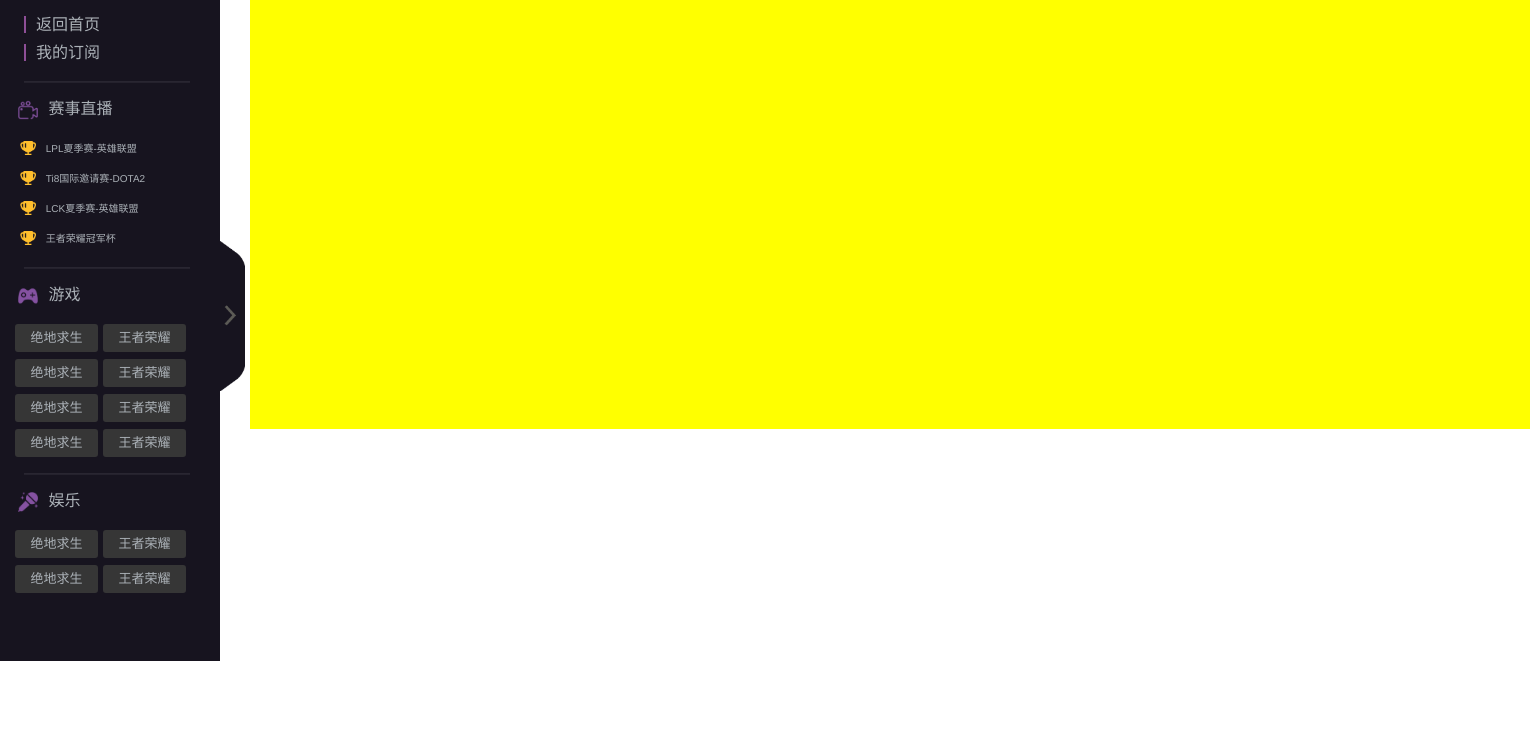
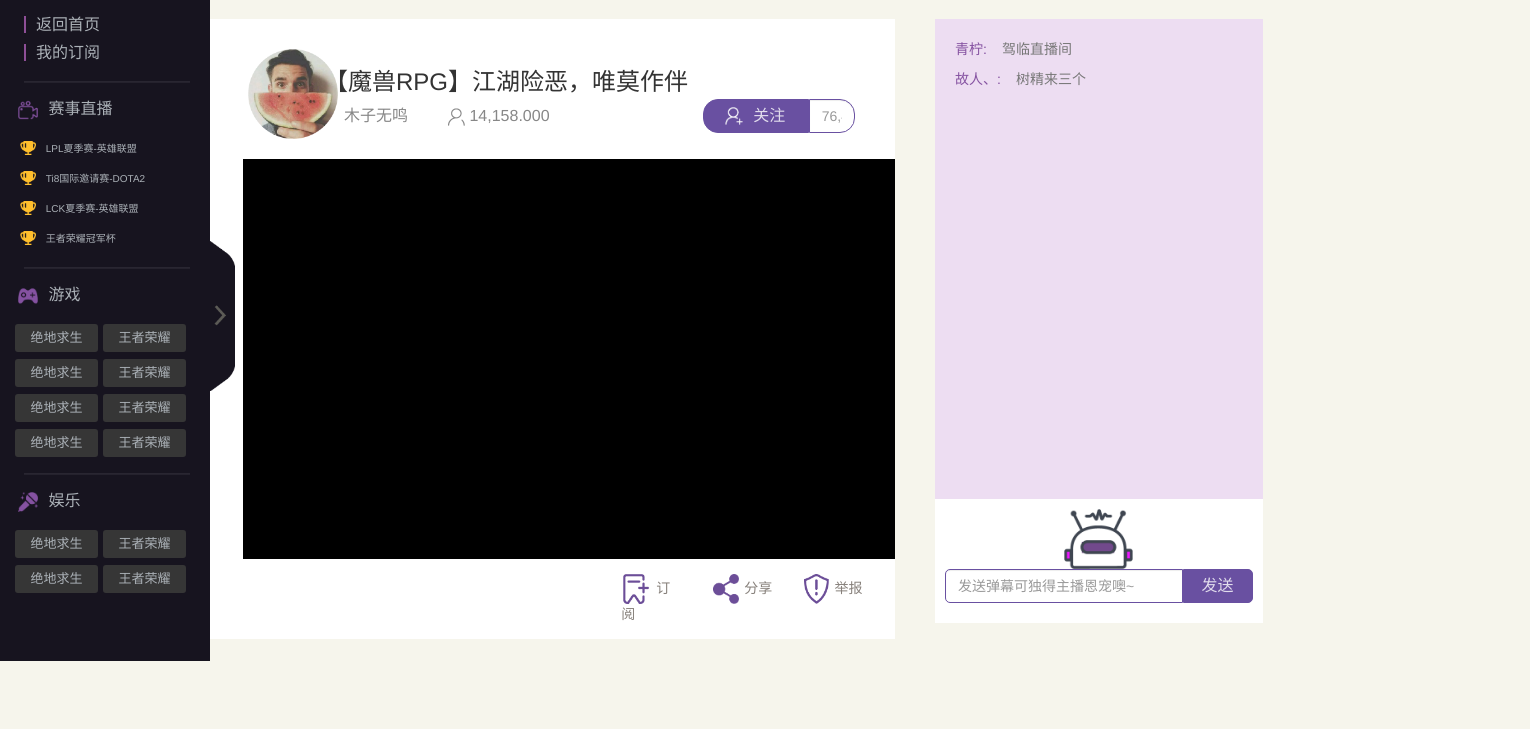
Before and after one commit to Xlind/gulugulu, a plain HTML site: page html/gulugulu-live.html in a window 1280 px wide. Shown: the part 71-800 px from the top of the page, 1530 px wide, since content can reach past the window. Drawn offline with nearby package versions, Linux system fonts and the light colour scheme.

Commit message:
直播页面雏形

```diff
--- a/css/nav.css
+++ b/css/nav.css
@@ -1,6 +1,6 @@
 @charset "utf-8";
-body{overflow-y: hidden;background: #E2E2E2}
-body,html{height: 100%;}
+body{overflow-y: hidden;}
+body,html{background-color: #f6f5ec;}
 body,ul{margin:0;padding:0;}
 /*body{font:14px "微软雅黑","宋体","Arial Narrow",HELVETICA;-webkit-text-size-adjust:100%;}*/
 li{list-style:none}
@@ -10,8 +10,8 @@ a:focus{text-decoration: none;}
 
 /* nav */
 /*.navLayout{width: 580px;background-color: yellow; height: 670px;}*/
-.navLive{width:220px;height: 670px;background: #17141f;transition: all .3s; position: absolute;top:62px;left: 0; padding-left: 5px;}
-.navLive a{display: block;overflow: hidden;padding-left: 24px;line-height: 28px;max-height: 46px;color: #ABB1B7;transition: all .3s;z-index: 4}
+.navLive{width:210px;height: 670px;background: #17141f;transition: all .1s; position: absolute;top:62px;left: 0; padding-left: 5px; z-index: 12;}
+.navLive a{display: block;overflow: hidden;padding-left: 24px;line-height: 28px;max-height: 46px;color: #ABB1B7;transition: all .1s;z-index: 4}
 .navLive a:hover{ text-decoration: none; color: #8e4f97}
 .navLive .navStyle span{border-left: solid 2px #8e4f97;padding-left: 10px}
 .navLive .navLive-item .imgHidden{display: none;width: 60px; height: 35px;text-align: left;}
@@ -19,7 +19,7 @@ a:focus{text-decoration: none;}
 .navLive a span{margin-left: 10px;}
 .navLive-item{position: relative; width: 200px;}
 /*.navLive-item .ul-show{}*/
-.navLive-item ul li a img{padding-left: 6px;transition: all .3s;}
+.navLive-item ul li a img{padding-left: 6px;transition: all .1s;}
 .navLive-item ul li a span{font-size: x-small;}
 .navLive-item ul .liBox{padding-left: 20px; display: block;height: 35px;}
 .navLive-item ul li .li-item{width: 83px;text-align:center;font-size: small; background-color: #363636;border-radius: 3px;padding: 0;
@@ -46,8 +46,8 @@ a:focus{text-decoration: none;}
 /*.navLive-item li:hover a{color: #FFF;background: rgba(0, 0, 0,.1);}*/
 
 /* nav-mini */
-#mini{position: absolute;left: 220px;top: 250px;transition: left 0.3s;}
-.navLive-mini.navLive{width: 80px;}
+#mini{position: absolute;left: 210px;top: 250px;transition: left 0.1s; z-index: 12;}
+.navLive-mini.navLive{width: 70px; z-index: 12;}
 /*.navLive-mini.navLive .navLive-icon{!* margin-left:-2px; *!}*/
 .navLive-mini.navLive .navLive-item .imgHidden{height: 30px;position: relative;display: block;}
 .navLive-mini.navLive .navLive-item>a span{display: none;}
@@ -63,8 +63,30 @@ a:focus{text-decoration: none;}
 /*.navLive-mini.navLive .navLive-item:hover a:before{opacity:1;}*/
 .navLive-mini.navLive .navLive-item ul{display: none;}
 .navLive-mini.navLive .navLive-item:hover ul{display: none;}
-.navLive-mini.navLive #mini{position: absolute;left: 80px;top: 250px;transition: left 0.3s;}
+.navLive-mini.navLive #mini{position: absolute;left: 70px;top: 250px;transition: left 0.1s;z-index: 5;}
 
 /*中间部分*/
-#live-content{background-color: yellow;width:100%;height: 500px;margin-left: 250px;margin-right: 30px;}
+#live-content{width:92%;height: 600px;margin-left:110px; margin-top:90px;float:left;z-index: -5;}
 /*#conten-right{background-color: #122b40;width:320px;height:500px;position: absolute;right: 30px;top: 0;}*/
+#live-content .live-c1{background-color: white;height: 600px;z-index: -1;}
+#live-content .live-c7{background-color: white;z-index: 1;}
+#live-content .live-c4{background-color: #f6f5ec;height: 300px;padding-left: 20px;}
+#live-content .personMessage{padding-left: 40px;padding-right:40px;padding-top: 30px;padding-bottom: 20px;}
+#live-content .personMessage h2{color: #444444;}
+#live-content .personMessage p{text-align:justify-all;color: #878787;font-size: medium;margin-left: 20px;}
+#live-content .personMessage p span{margin-left: 40px;}
+#live-content .personMessage .rowNull{height: 50px;}
+#live-content .personMessage .inputStyle1{color: rgba(255,255,255,0.8);background-color: #6950A1;border:none;outline: none;}
+#live-content .personMessage .input-group span{font-size:medium;background-color:#6950A1;border-top-left-radius: 15px;border-bottom-left-radius: 15px;border: solid 1px #6950A1;}
+#live-content .personMessage .input5{border: solid 1px #6950A1; border-top-right-radius: 15px;border-bottom-right-radius: 15px;}
+#live-content .online-live{height: 400px;background-color: black;margin-left: 20px;text-align: center;}
+#live-content .live-link{padding: 15px;}
+#live-content .live-link span{color: #87807b;margin-left: 5px;}
+#live-content #danMu{background-color: #edddf2;margin-left: 20px;margin-right: 10px;padding-top: 20px;height: 480px;}
+#live-content #danMu p{padding-left:20px;color: #8552a1}
+#live-content #danMu p span{padding-left: 15px;color: #777777;}
+#live-content #insertImg{background-color:white;;margin-left: 20px;margin-right: 10px;text-align: center;padding-top:10px;height: 70px;}
+#live-content #comment{background-color:white;;margin-left: 20px;margin-right: 10px;padding-left: 10px;padding-right: 10px;padding-bottom: 20px;}
+#live-content #comment .inputStyle1{color: rgba(255,255,255,0.8);background-color: #6950A1;border:none;outline: none;}
+#live-content #comment .input-group span{font-size:medium;background-color:#6950A1;border-top-right-radius: 5px;border-bottom-right-radius: 5px;border: solid 1px #6950A1;}
+#live-content #comment .input5{border-top-left-radius: 5px;border-bottom-left-radius: 5px;border: solid 1px #6950A1; }
--- a/html/gulugulu-live.html
+++ b/html/gulugulu-live.html
@@ -169,7 +169,66 @@
     <div id="mini"><img src="../images/展开btn-01.png" height="150px"></div>
 </div>
 <div class="container" id="live-content">
-    <div class="row"></div>
+    <div class="row">
+        <div class="col-md-1 live-c1"></div>
+        <div class="col-md-7 live-c7">
+            <div class="row personMessage">
+                <div class="col-md-9">
+                    <div class="row">
+                        <div class="col-md-2"><div class="row"><img src="../images/头像-01.png" height="90px"></div></div>
+                        <div class="col-md-10"><div class="row">
+                            <h3>【魔兽RPG】江湖险恶，唯莫作伴</h3>
+                            <p>木子无鸣<span><img src="../images/在线人数icon.png" height="18px">&nbsp;</span>14,158.000</p>
+                        </div></div>
+                    </div>
+                </div>
+                <div class="col-md-3"><div class="row rowNull"></div>
+                    <div class="row">
+                        <!--<div class="col-md-1"></div>-->
+                        <!--<div class="col-md-11">-->
+                        <div class="input-group">
+                             <span class="input-group-addon input4" id="basic-addon3">&nbsp;&nbsp;<img src="../images/关注icon.png" height="18px">
+                            <input type="button" class="inputStyle1" value="关注" onclick="">&nbsp;</span>
+                            <input type="text" class="form-control input5" id="yanZh" placeholder="76,440.000"
+                                   aria-describedby="basic-addon3">
+                        </div>
+                        <!--</div>-->
+                    </div>
+                </div>
+            </div>
+            <div class="row online-live">
+                <!--放置在线直播-->
+            </div>
+            <div class="row live-link">
+                <div class="col-md-7"></div>
+                <div class="col-md-5">
+                    <div class="row">
+                        <div class="col-md-4"><img src="../images/订阅icon.png" height="30px"><span>订阅</span></div>
+                        <div class="col-md-4"><img src="../images/分享icon.png" height="30px"><span>分享</span></div>
+                        <div class="col-md-4"><img src="../images/举报icon.png" height="30px"><span>举报</span></div>
+                    </div>
+                </div>
+            </div>
+        </div>
+        <div class="col-md-4 live-c4">
+            <div class="row" id="danMu">
+                <p>青柠:<span>驾临直播间</span></p>
+                <p>故人、:<span>树精来三个</span></p>
+            </div>
+            <div class="row" id="insertImg">
+               <img src="../images/弹幕插图.png" height="60px">
+            </div>
+            <div class="row" id="comment">
+                <div class="input-group">
+                    <input type="text" class="form-control input5" placeholder="发送弹幕可独得主播恩宠噢~"
+                           aria-describedby="basic-addon4">
+                    <span class="input-group-addon" id="basic-addon4">
+                    <input type="button" class="inputStyle1" value="发送" onclick=""></span>
+                </div>
+            </div>
+        </div>
+
+    </div>
 </div>
 <!--<div id="conten-right"></div>-->
 
```
